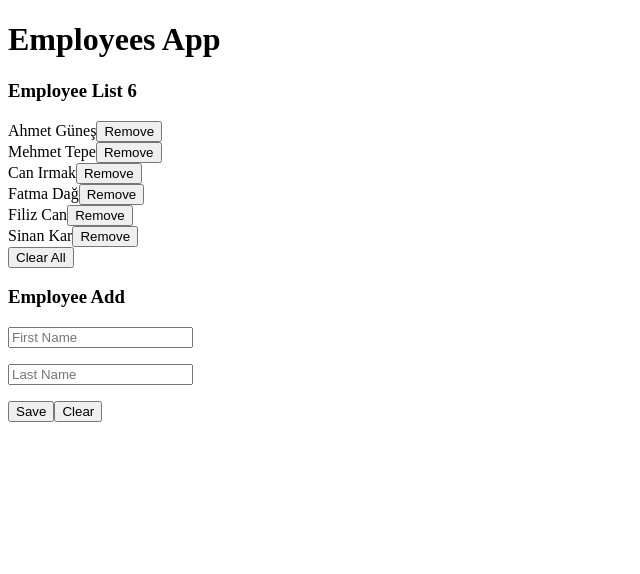
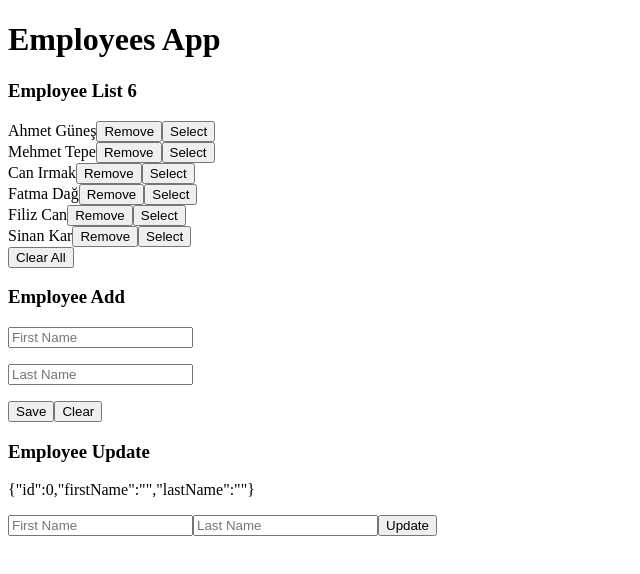
Before and after one commit to zcomert/java-mysql-react-full-stack-employee-spa, a React (Create React App) app in the folder employee/employeeapp/: page / in a window 1280 px wide. Shown: the top 574 px of the page, without its empty margins (0-640 px from the left). Built offline with nearby package versions, Linux system fonts and the light colour scheme.

Commit message:
Forms have been done.

```diff
--- a/employee/employeeapp/src/App.js
+++ b/employee/employeeapp/src/App.js
@@ -1,17 +1,31 @@
 import { useState } from "react";
 import EmployeeAdd from "./components/employeeAdd/EmployeeAdd";
 import EmployeeList from "./components/employeeList/EmployeeList";
-import {employees} from "./data/data"
+import EmployeeUpdate from "./components/employeeUpdate/EmployeeUpdate";
+import { employees } from "./data/data";
 
 function App() {
-
   const [list, setList] = useState(employees);
+  const [selectedEmployee, setSelectedEmployee] = useState({
+    id: 0,
+    firstName: "",
+    lastName: "",
+  });
 
   return (
     <div>
       <h1>Employees App </h1>
-      <EmployeeList employees = {list} setList = {setList} />
-      <EmployeeAdd employees = {list} setList = {setList} />
+      <EmployeeList
+       setSelectedEmployee={setSelectedEmployee}
+      employees={list}
+      setList={setList} />
+      <EmployeeAdd employees={list} setList={setList} />
+      <EmployeeUpdate
+        employees={list}
+        setList={setList}
+        selectedEmployee={selectedEmployee}
+        setSelectedEmployee={setSelectedEmployee}
+      />
     </div>
   );
 }
--- a/employee/employeeapp/src/components/employee/Employee.js
+++ b/employee/employeeapp/src/components/employee/Employee.js
@@ -1,11 +1,16 @@
 import React from 'react'
 
-export default function Employee({employee, handleRemove}) {
+export default function Employee({employee, handleRemove, setSelectedEmployee}) {
+
+  const handleSelectedEmployee = (emp) => {
+    setSelectedEmployee(emp);
+  }
 
   return (
     <div key={employee.id}>
       {employee.firstName} {employee.lastName}
       <button onClick={() => handleRemove(employee.id)} >Remove</button>
+      <button onClick={() => handleSelectedEmployee(employee)} >Select</button>
     </div>
   )
 }
--- a/employee/employeeapp/src/components/employeeList/EmployeeList.js
+++ b/employee/employeeapp/src/components/employeeList/EmployeeList.js
@@ -1,20 +1,25 @@
 import React from "react";
 import Employee from "../employee/Employee";
 
-function EmployeeList({ employees, setList }) {
+function EmployeeList({ employees, setList, setSelectedEmployee }) {
   const handleClearAll = () => {
     setList([]);
   };
 
   const handleRemove = (id) => {
-    setList(employees.filter(emp=> emp.id!==id))
+    setList(employees.filter((emp) => emp.id !== id));
   };
 
   return (
     <div>
       <h3>Employee List {employees.length}</h3>
       {employees.map((emp, index) => (
-        <Employee key={index} employee={emp} handleRemove={handleRemove} />
+        <Employee
+          setSelectedEmployee={setSelectedEmployee}
+          key={index}
+          employee={emp}
+          handleRemove={handleRemove}
+        />
       ))}
       <button onClick={handleClearAll}>Clear All</button>
     </div>
--- /dev/null
+++ b/employee/employeeapp/src/components/employeeUpdate/EmployeeUpdate.js
@@ -0,0 +1,51 @@
+import React from "react";
+
+export default function EmployeeUpdate({
+  employees,
+  setList,
+  selectedEmployee,
+  setSelectedEmployee,
+}) {
+
+  const handleChange = (e) => {
+    setSelectedEmployee({
+        ...selectedEmployee,
+        [e.target.name] : e.target.value
+    })
+  }
+
+  const handleSubmit = (e) => {
+    e.preventDefault();
+    setList([
+        ...employees.filter(emp => emp.id !== selectedEmployee.id),
+        selectedEmployee
+    ])
+  }
+
+  return (
+    <div>
+      <h3>Employee Update</h3>
+      <p>{JSON.stringify(selectedEmployee)}</p>
+      <form onSubmit={handleSubmit}>
+        <input
+          id='firstName'
+          name='firstName'
+          onChange={handleChange}
+          value={selectedEmployee?.firstName}
+          type='text'
+          placeholder='First Name'
+        />
+        <input
+          id='lastName'
+          name='lastName'
+          onChange={handleChange}
+          value={selectedEmployee?.lastName}
+          type='text'
+          placeholder='Last Name'
+        />
+
+        <button type="submit" >Update</button>
+      </form>
+    </div>
+  );
+}
```
Also changed, not shown: 1 other file (tests, documents, lock files or other folders).
